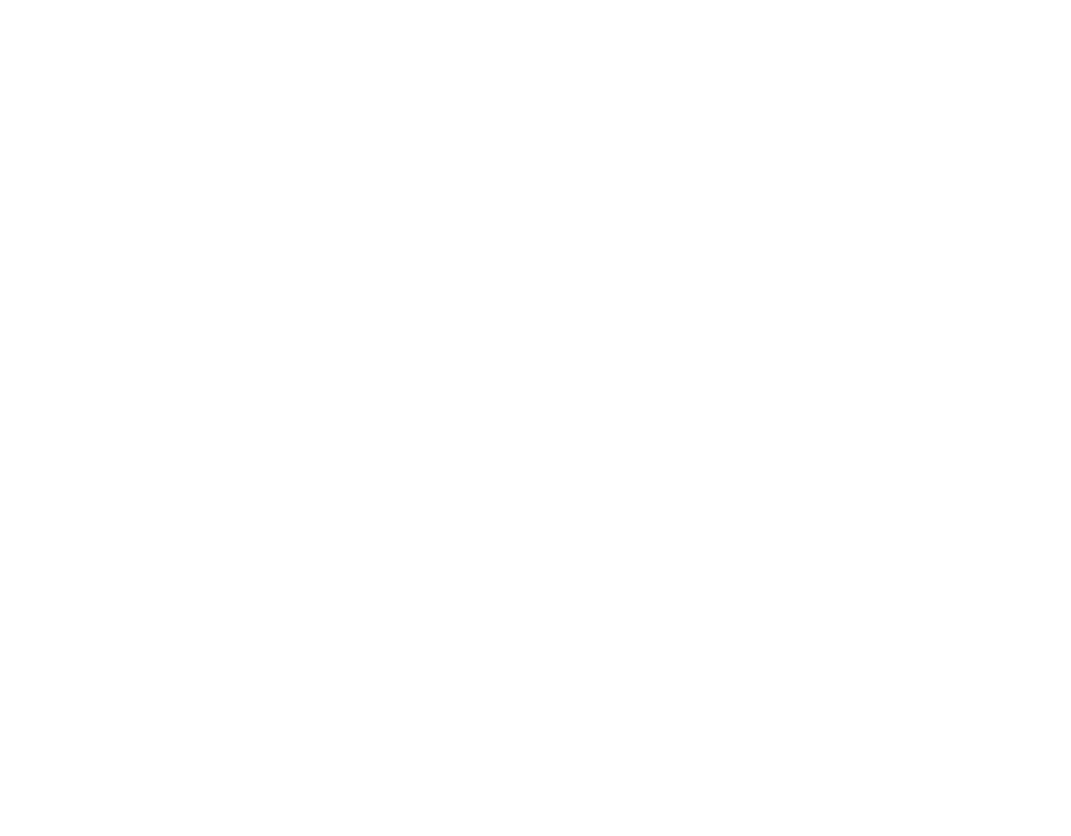
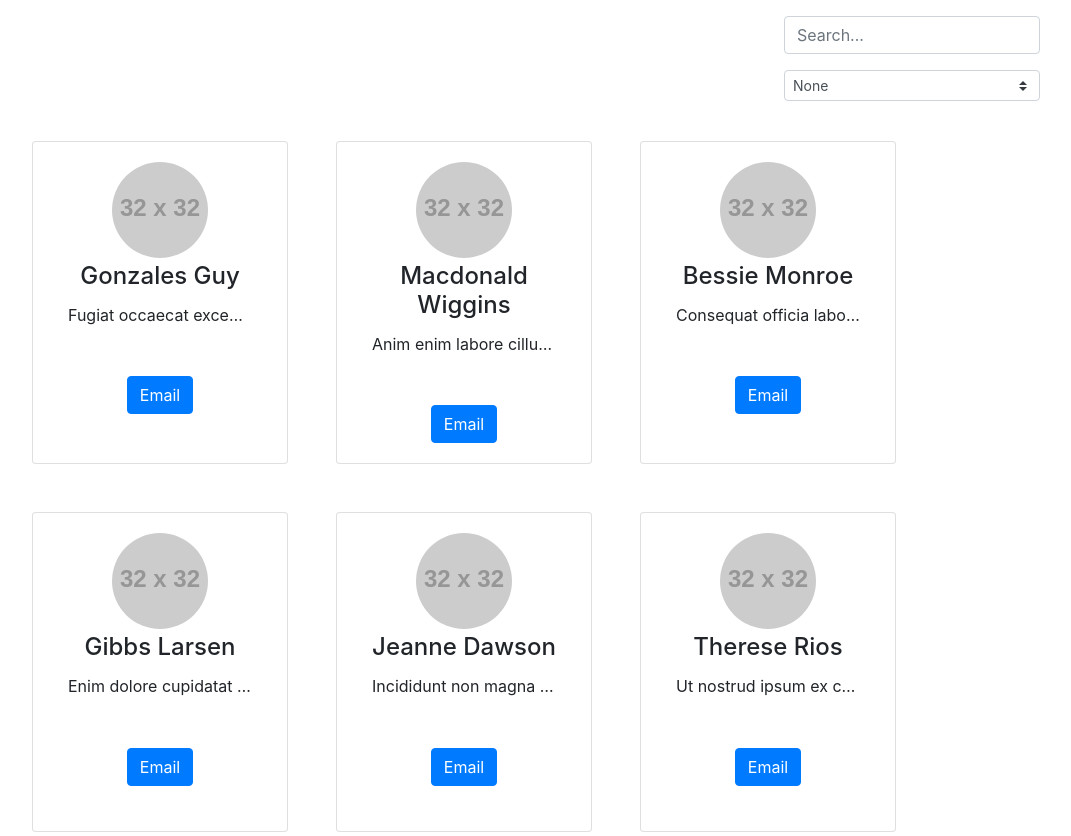
Before and after one commit to elenaBitlan/angular-ionic-internship, a plain HTML site: page task3/index.html in a window 1280 px wide. Shown: the top 836 px of the page, without its empty margins (176-1247 px from the left). Before the commit the page ends 800 px from the top, so only its background shows below. Drawn offline with nearby package versions, Linux system fonts and the light colour scheme; placeholder pictures from the web are drawn by us.

Commit message:
task 3,vr 1

```diff
--- a/task3/assets/main.js
+++ b/task3/assets/main.js
@@ -1 +1,103 @@
-// Your js code in here
+
+fetch ('./assets/users.json')
+.then((res)=>res.json())
+.then((profile)=>{
+const trueProfiles = profile.filter((obj)=>{return obj.isActive===true })
+
+checkGender=()=>{
+
+    let gender = document.getElementById("choseGender").value;
+    let row= document.getElementById("row");
+    row.parentNode.removeChild(row);
+    let sortedByGender
+    if(gender !=0){
+
+
+    sortedByGender = trueProfiles.filter((obj)=>{return obj.gender===gender})
+   }
+   else{
+
+        sortedByGender = trueProfiles;
+   }
+   buildCards(sortedByGender);
+   searchName();
+}
+
+
+buildCards=(array)=>{
+
+let arr = array;
+
+const parent = document.getElementById("cards");
+let row = document.createElement("div")
+row.classList.add("row","justify-content-center")
+row.setAttribute("id","row")
+parent.appendChild(row);
+arr.forEach((obj) => {
+
+
+let card = document.createElement("div")
+card.classList.add("card", "text-center", "bg-white", "w-20" ,"col-md-auto" ,"m-4", )
+card.setAttribute("id","obj.id")
+card.classList.add(obj.gender)
+row.appendChild(card);
+
+let image = document.createElement("img")
+image.src = (obj.picture)
+image.classList.add("rounded-circle","card-image-top")
+card.appendChild(image)
+
+
+let cardbody = document.createElement("div")
+cardbody.classList.add("card-body")
+card.appendChild(cardbody);
+
+
+
+let cardtitle = document.createElement("h4")
+cardtitle.classList.add("card-title", "text-color", "pt-1")
+cardtitle.innerHTML = (obj.fullName)
+
+let cardtext = document.createElement("p");
+cardtext.classList.add("card-text","cut-text")
+cardtext.innerHTML = (obj.about)
+
+
+let button = document.createElement("button")
+button.classList.add("btn", "btn-primary")
+button.setAttribute("href","obj.email")
+button.onclick=(href)=>{window.open("href");}
+button.innerHTML = "Email"
+
+
+cardbody.appendChild(image)
+cardbody.appendChild(cardtitle)
+cardbody.appendChild(cardtext)
+cardbody.appendChild(button)
+})
+}
+buildCards(trueProfiles);
+
+
+searchName=()=>{
+
+    let input = document.getElementById("searchbar").value
+    input = input.toLowerCase();
+    let card = document.getElementsByClassName('card');
+    let name = document.getElementsByClassName("card-title")
+
+
+    for (i = 0; i < card.length; i++) {
+        if(input.length===0){
+            card[i].style.display = "block";
+        }
+        else if (name[i].innerHTML.toLowerCase().includes(input)  ) {
+
+            card[i].style.display = "block";
+        }
+        else {
+            card[i].style.display="none";
+        }
+    }
+}
+})
--- a/task3/index.html
+++ b/task3/index.html
@@ -1 +1,42 @@
-<!-- Your html file inside -->
+ <!DOCTYPE html>
+ <html>
+ <head>
+     <meta charset='utf-8'>
+     <meta http-equiv='X-UA-Compatible' content='IE=edge'>
+     <title>Page Title</title>
+     <meta name='viewport' content='width=device-width, initial-scale=1'>
+     <link rel="stylesheet" href="https://stackpath.bootstrapcdn.com/bootstrap/4.3.1/css/bootstrap.min.css" integrity="sha384-ggOyR0iXCbMQv3Xipma34MD+dH/1fQ784/j6cY/iJTQUOhcWr7x9JvoRxT2MZw1T" crossorigin="anonymous">
+     <link rel='stylesheet' type='text/css' media='screen' href='styles/main.css'>
+     <script src='assets/main.js'></script>
+ </head>
+ <body>
+     <section >
+       <form class="mt-1 my-3">
+        <div class="form-group">
+        <input id="searchbar" class="form-control" onkeyup="searchName()" type="text"
+        name="search" placeholder="Search...">
+        </div>
+        <select class="custom-select custom-select-sm" onchange="checkGender()" id="choseGender">
+            <option selected value="0" >None</option>
+            <option value="female">Female</option>
+            <option value="male">Male</option>
+
+          </select>
+        </form>
+            <div class="container"id="cards">
+
+                        </div>
+
+     </section>
+
+
+
+
+
+
+
+     <script src="https://code.jquery.com/jquery-3.3.1.slim.min.js" integrity="sha384-q8i/X+965DzO0rT7abK41JStQIAqVgRVzpbzo5smXKp4YfRvH+8abtTE1Pi6jizo" crossorigin="anonymous"></script>
+<script src="https://cdnjs.cloudflare.com/ajax/libs/popper.js/1.14.7/umd/popper.min.js" integrity="sha384-UO2eT0CpHqdSJQ6hJty5KVphtPhzWj9WO1clHTMGa3JDZwrnQq4sF86dIHNDz0W1" crossorigin="anonymous"></script>
+<script src="https://stackpath.bootstrapcdn.com/bootstrap/4.3.1/js/bootstrap.min.js" integrity="sha384-JjSmVgyd0p3pXB1rRibZUAYoIIy6OrQ6VrjIEaFf/nJGzIxFDsf4x0xIM+B07jRM" crossorigin="anonymous"></script>
+ </body>
+ </html>
--- a/task3/styles/main.css
+++ b/task3/styles/main.css
@@ -0,0 +1,21 @@
+.cut-text {
+    text-overflow: ellipsis;
+    overflow: hidden;
+
+    height: 3.6em !important;
+    white-space: nowrap;
+  }
+
+  .w-20{
+    width: 20vw !important;
+    min-height: 40vh;
+}
+img{
+    height: 12vh !important;
+}
+
+form{
+  width: 20vw;
+  position: relative;
+  left: 75vw;
+}
```
